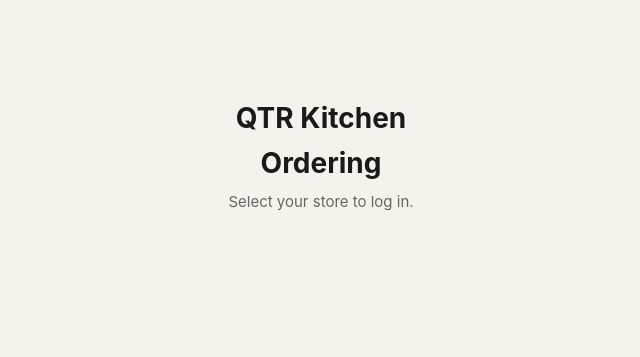
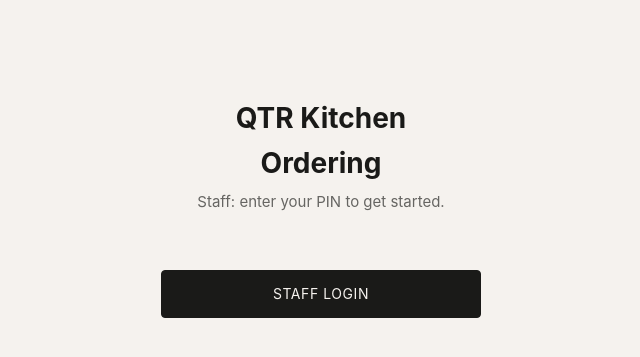
Before and after one commit to joeldinatale0/qtrkitchen, a Node project: template views/home.ejs in a window 1280 px wide. Shown: the top 357 px of the page, without its empty margins (319-959 px from the left). Run offline with Node 20 templates, Linux system fonts and the light colour scheme; the template is opened without the code that fills it, so the values that code supplies are empty; some libraries are stand-ins or nearby versions.

Commit message:
Add staff PIN system, phase 2: PIN-first login replaces shop login
New front door for the shop side: /staff-login (enter PIN) -> /staff-login/choose-store (pick a shop) -> same shop session as before. requireRole("shop") now redirects to /staff-login whenever a session lacks a resolved staff member, so every shop route requires PIN identification first, not just the two originally-named actions.

Food orders (regular + paper goods) and EOD cash sheets now record the real staff member's name (placed_by / submitted_by), not just the shop account, and that name is included in the order/EOD cash emails and shown in the topbar. Home page now leads with Staff Login instead of a direct shop picker; the old per-shop username/password login routes are left intact (unused by this new flow, not removed) in case a fallback is ever needed.

Co-Authored-By: Claude Sonnet 5 <noreply@anthropic.com>

```diff
--- a/server.js
+++ b/server.js
@@ -96,7 +96,7 @@ function isLateSubmission() {
 // Fire-and-forget: never block the order-submit response on email delivery.
 // Sent via Resend's HTTPS API (not raw SMTP) since cloud hosts commonly block
 // outbound SMTP ports for spam prevention.
-function sendOrderEmail(shop, deliveryDateLabel, orderedItems, customNotes, isLate, isEdit, areaLabel) {
+function sendOrderEmail(shop, deliveryDateLabel, orderedItems, customNotes, isLate, isEdit, areaLabel, placedBy) {
   if (!process.env.GMAIL_APP_PASSWORD) return;
 
   // Grouped by kitchen prep station, in KITCHEN_SECTION_ORDER, so the
@@ -132,7 +132,8 @@ function sendOrderEmail(shop, deliveryDateLabel, orderedItems, customNotes, isLa
     ? `This order was submitted after the ${ORDER_CUTOFF_HOUR}:00 cutoff.\n\n`
     : "";
   const label = areaLabel ? `${areaLabel} order` : "New order";
-  const text = `${editNotice}${lateNotice}${label} from ${shop.name} for delivery ${deliveryDateLabel}\n\n${lines.join("\n")}\n`;
+  const placedByLine = placedBy ? `Placed by: ${placedBy}\n\n` : "";
+  const text = `${editNotice}${lateNotice}${label} from ${shop.name} for delivery ${deliveryDateLabel}\n\n${placedByLine}${lines.join("\n")}\n`;
   const subjectPrefix = isEdit
     ? "THIS IS AN EDITED ORDER! Disregard the last order — "
     : isLate
@@ -471,10 +472,11 @@ async function sendCookieBakeListIfDue() {
 
 // One shop's EOD cash report — sent the moment that shop submits (or
 // resubmits) its cash sheet for a date, not on a delayed daily schedule.
-function buildEodCashReportEmail(shopName, reportDate, sheet, isUpdate) {
+function buildEodCashReportEmail(shopName, reportDate, sheet, isUpdate, submittedBy) {
   const money = (cents) => `$${(cents / 100).toFixed(2)}`;
   const lines = [
     `EOD Cash Report — ${shopName} — ${reportDate}`,
+    `Submitted by: ${submittedBy || "unknown"}`,
     ``,
     `  Till Amount:  ${money(sheet.till_amount_cents)}`,
     `  EFTPOS:       ${money(sheet.eftpos_sales_cents)}`,
@@ -531,6 +533,18 @@ const loginLimiter = rateLimit({
   keyGenerator: (req) => (req.body.username || "unknown").trim().toLowerCase(),
 });
 
+// Only 10,000 possible 4-digit PINs, so this is the actual brute-force
+// defence for the real front door — keyed per browser session rather than
+// per-PIN (there's no "username" to key on here before the PIN is checked).
+const staffPinLimiter = rateLimit({
+  windowMs: 15 * 60 * 1000,
+  max: 10,
+  standardHeaders: true,
+  legacyHeaders: false,
+  message: "Too many attempts. Please wait 15 minutes and try again.",
+  keyGenerator: (req) => req.sessionID,
+});
+
 // Pure calendar-date arithmetic, anchored in UTC on both ends so the result
 // never shifts by a day depending on what timezone the server's system
 // clock happens to be set to (this bit us: .toISOString() after local-time
@@ -583,6 +597,15 @@ function requireRole(role) {
     if (!req.session.user || req.session.user.role !== role) {
       return res.status(403).send("Forbidden");
     }
+    // The shop account identifies which STORE this is, not who's actually
+    // using it — every shop route also requires a staff member to have
+    // identified themselves via their own PIN first (see /staff-login), so
+    // every action they take is attributable to a real person, not just
+    // "QTR Essendon". A session missing this (new login, or one that
+    // predates this feature) gets sent to re-identify before continuing.
+    if (role === "shop" && !req.session.staffMember) {
+      return res.redirect("/staff-login");
+    }
     next();
   };
 }
@@ -590,6 +613,7 @@ function requireRole(role) {
 
 app.use((req, res, next) => {
   res.locals.currentUser = req.session.user || null;
+  res.locals.currentStaffMember = req.session.staffMember || null;
   res.locals.formatDate = formatDate;
   next();
 });
@@ -650,6 +674,42 @@ app.post("/login", loginLimiter, (req, res) => {
 
 app.post("/logout", (req, res) => {
   req.session.destroy(() => res.redirect("/"));
+});
+
+// ---------- Staff login: PIN first, then pick a store ----------
+// The real front door for the shop side of the app. A staff member enters
+// their own PIN (see /kitchen/admin/staff-pins for how those are issued),
+// then picks which store they're working at — only then do they land in
+// the existing shop account session, so every order or cash sheet they
+// submit is attributable to them by name, not just the shared shop login.
+
+app.get("/staff-login", (req, res) => {
+  if (req.session.staffMember) return res.redirect("/staff-login/choose-store");
+  res.render("staff-login", { error: null });
+});
+
+app.post("/staff-login", staffPinLimiter, (req, res) => {
+  const pin = (req.body.pin || "").trim();
+  const staff = db.prepare("SELECT * FROM staff_pins WHERE pin = ? AND active = 1").get(pin);
+  if (!staff) {
+    return res.render("staff-login", { error: "Incorrect PIN. Try again." });
+  }
+  req.session.staffMember = { id: staff.id, name: staff.name };
+  res.redirect("/staff-login/choose-store");
+});
+
+app.get("/staff-login/choose-store", (req, res) => {
+  if (!req.session.staffMember) return res.redirect("/staff-login");
+  const shops = db.prepare("SELECT * FROM users WHERE role = 'shop' ORDER BY name").all();
+  res.render("staff-login-choose-store", { shops, staffMember: req.session.staffMember });
+});
+
+app.post("/staff-login/choose-store", (req, res) => {
+  if (!req.session.staffMember) return res.redirect("/staff-login");
+  const shop = db.prepare("SELECT * FROM users WHERE slug = ? AND role = 'shop'").get(req.body.slug);
+  if (!shop) return res.redirect("/staff-login/choose-store");
+  req.session.user = { id: shop.id, name: shop.name, slug: shop.slug, role: shop.role };
+  res.redirect("/choose-ordering");
 });
 
 // ---------- Shop: pick a delivery date, then place order ----------
@@ -746,7 +806,7 @@ app.post("/eod-cash", requireAuth, requireRole("shop"), (req, res) => {
     floatCents,
     cashAmountCents,
     discrepancyCents,
-    req.session.user.name
+    req.session.staffMember.name
   );
 
   // Fire-and-forget: the submitting shop should not wait on email delivery.
@@ -762,7 +822,8 @@ app.post("/eod-cash", requireAuth, requireRole("shop"), (req, res) => {
         cash_amount_cents: cashAmountCents,
         discrepancy_cents: discrepancyCents,
       },
-      isUpdate
+      isUpdate,
+      req.session.staffMember.name
     );
     sendEmail({ to: DAILY_REPORT_EMAIL_TO, subject: email.subject, text: email.text }).catch((err) =>
       console.error("EOD cash report email failed:", err.message)
@@ -866,14 +927,14 @@ app.post("/order", requireAuth, requireRole("shop"), (req, res) => {
        ))`
     ).run(order.id);
     db.prepare(
-      "UPDATE orders SET updated_at = CURRENT_TIMESTAMP, is_late = ? WHERE id = ?"
-    ).run(isLate ? 1 : 0, order.id);
+      "UPDATE orders SET updated_at = CURRENT_TIMESTAMP, is_late = ?, placed_by = ? WHERE id = ?"
+    ).run(isLate ? 1 : 0, req.session.staffMember.name, order.id);
   } else {
     const { lastInsertRowid } = db
       .prepare(
-        "INSERT INTO orders (shop_id, delivery_date, is_late) VALUES (?, ?, ?)"
+        "INSERT INTO orders (shop_id, delivery_date, is_late, placed_by) VALUES (?, ?, ?, ?)"
       )
-      .run(shopId, deliveryDate, isLate ? 1 : 0);
+      .run(shopId, deliveryDate, isLate ? 1 : 0, req.session.staffMember.name);
     order = { id: lastInsertRowid };
   }
 
@@ -905,7 +966,7 @@ app.post("/order", requireAuth, requireRole("shop"), (req, res) => {
     insertOrderItem.run(order.id, null, "Custom request", "", 1, null, note);
   }
 
-  sendOrderEmail(req.session.user, formatDate(deliveryDate), orderedItems, customNotes, isLate, isEdit);
+  sendOrderEmail(req.session.user, formatDate(deliveryDate), orderedItems, customNotes, isLate, isEdit, undefined, req.session.staffMember.name);
 
   res.redirect(`/order/complete?date=${deliveryDate}`);
 });
@@ -1047,14 +1108,15 @@ app.post("/order/paper-goods", requireAuth, requireRole("shop"), (req, res) => {
          SELECT i.id FROM items i JOIN categories c ON c.id = i.category_id WHERE c.slug = 'paper'
        )`
     ).run(order.id);
-    db.prepare("UPDATE orders SET updated_at = CURRENT_TIMESTAMP, is_late = ? WHERE id = ?").run(
+    db.prepare("UPDATE orders SET updated_at = CURRENT_TIMESTAMP, is_late = ?, placed_by = ? WHERE id = ?").run(
       isLate ? 1 : 0,
+      req.session.staffMember.name,
       order.id
     );
   } else {
     const { lastInsertRowid } = db
-      .prepare("INSERT INTO orders (shop_id, delivery_date, is_late) VALUES (?, ?, ?)")
-      .run(shopId, deliveryDate, isLate ? 1 : 0);
+      .prepare("INSERT INTO orders (shop_id, delivery_date, is_late, placed_by) VALUES (?, ?, ?, ?)")
+      .run(shopId, deliveryDate, isLate ? 1 : 0, req.session.staffMember.name);
     order = { id: lastInsertRowid };
   }
 
@@ -1077,7 +1139,7 @@ app.post("/order/paper-goods", requireAuth, requireRole("shop"), (req, res) => {
     }
   }
 
-  sendOrderEmail(req.session.user, formatDate(deliveryDate), orderedItems, [], isLate, isEdit, "Paper Goods");
+  sendOrderEmail(req.session.user, formatDate(deliveryDate), orderedItems, [], isLate, isEdit, "Paper Goods", req.session.staffMember.name);
 
   res.redirect(`/order/paper-goods/complete?date=${deliveryDate}`);
 });
--- a/views/home.ejs
+++ b/views/home.ejs
@@ -3,13 +3,11 @@
 <div class="container" style="padding-top: 96px;">
   <div style="text-align: center; margin-bottom: 56px;">
     <h1 style="margin-bottom: 4px;">QTR Kitchen<br />Ordering</h1>
-    <p class="subtitle" style="margin-bottom: 0;">Select your store to log in.</p>
+    <p class="subtitle" style="margin-bottom: 0;">Staff: enter your PIN to get started.</p>
   </div>
 
-  <div class="store-grid">
-    <% shops.forEach(function(shop) { %>
-      <a class="store-tile" href="/login/<%= shop.slug %>"><%= shop.name %></a>
-    <% }) %>
+  <div style="max-width: 320px; margin: 0 auto;">
+    <a class="btn btn-filled" href="/staff-login" style="display: block; width: 100%; text-align: center;">Staff Login</a>
   </div>
 
   <% if (kitchen) { %>
--- a/views/partials/topbar.ejs
+++ b/views/partials/topbar.ejs
@@ -2,7 +2,9 @@
   <div class="brand">QTR Kitchen Ordering</div>
   <nav>
     <% if (currentUser) { %>
-      <span class="muted"><%= currentUser.name %></span>
+      <span class="muted">
+        <%= currentUser.name %><% if (typeof currentStaffMember !== 'undefined' && currentStaffMember) { %> (<%= currentStaffMember.name %>)<% } %>
+      </span>
       <% if (currentUser.role === 'shop') { %>
         <a href="/choose-ordering">Menu</a>
         <a href="/order/select-date">Food Order</a>
```
Also changed, not shown: views/staff-login-choose-store.ejs (added, +24 -0 lines), views/staff-login.ejs (added, +34 -0 lines).
